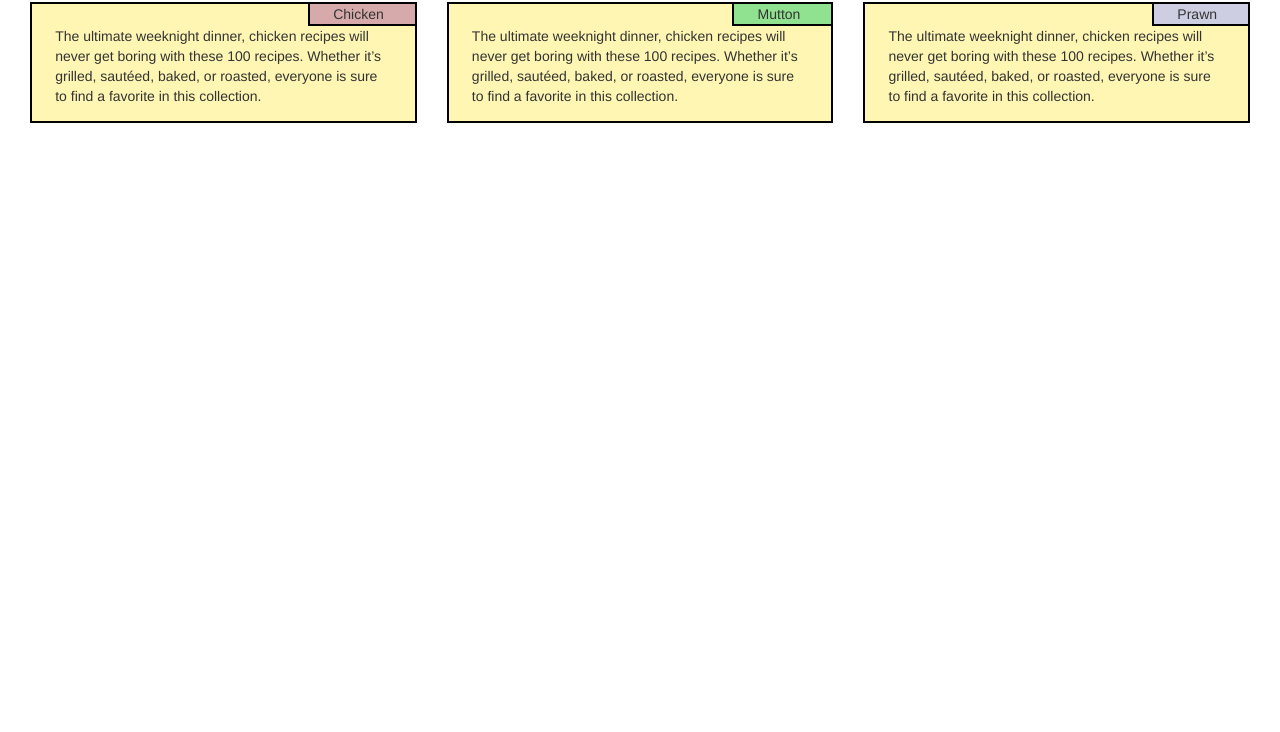
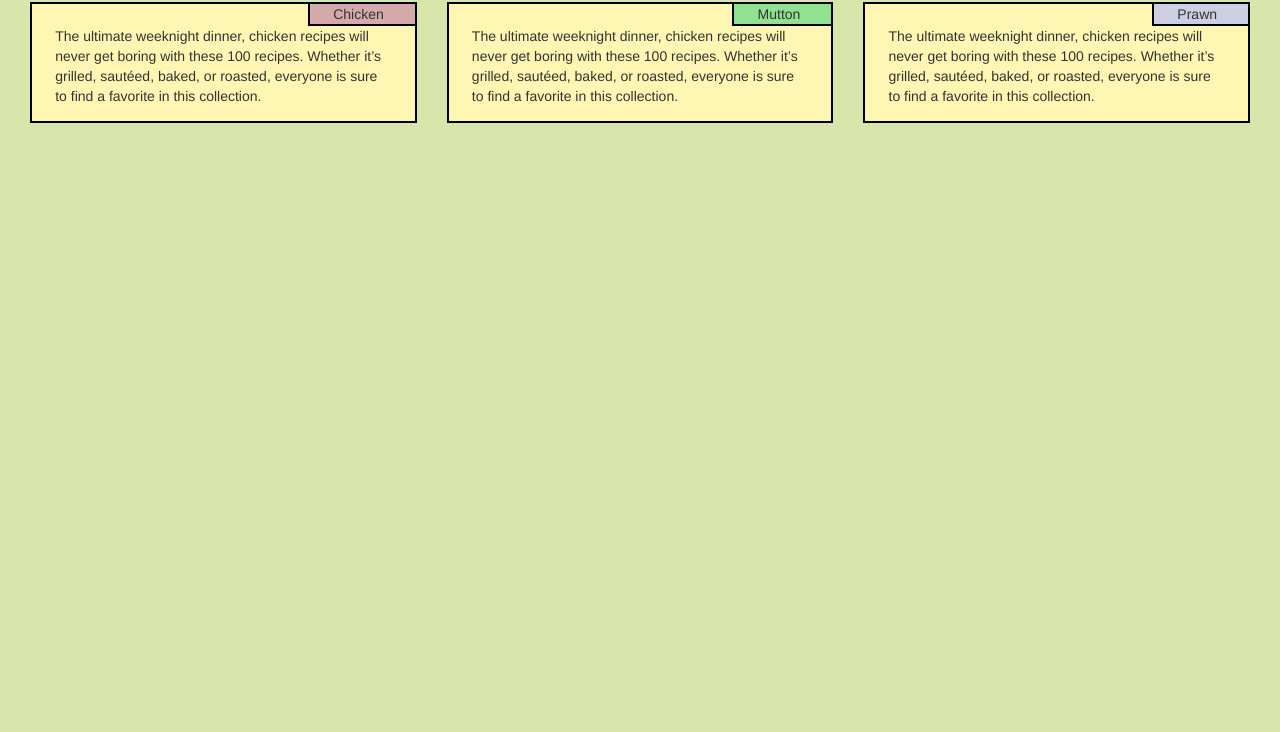
Before and after one commit to Kiruthiga-K/Coursera_Code, a plain HTML site: page docs/index.html in a window 1280 px wide. Shown: the part 68-800 px from the top of the page. Drawn offline with nearby package versions, Linux system fonts and the light colour scheme.

Commit message:
Update index.html

```diff
--- a/docs/index.html
+++ b/docs/index.html
@@ -9,6 +9,9 @@
   <script src="https://ajax.googleapis.com/ajax/libs/jquery/3.4.1/jquery.min.js"></script>
   <script src="https://maxcdn.bootstrapcdn.com/bootstrap/3.4.1/js/bootstrap.min.js"></script>
   <style>
+    body{
+    background-color:#d8e6ab;
+    }
       h1{
           text-align:center;
 
```
